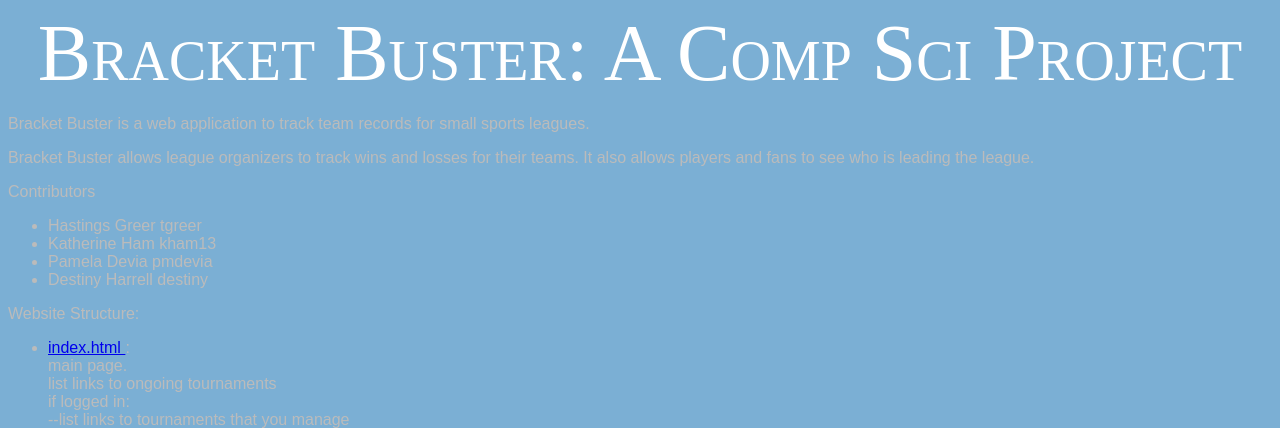
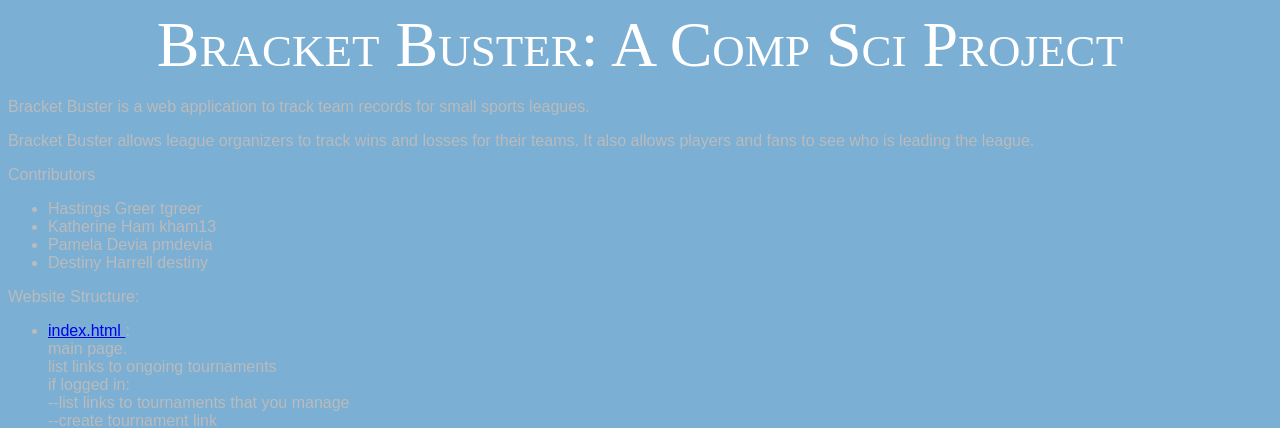
Before and after one commit to HastingsGreer/tournament-website, a PHP site: page / in a window 1280 px wide. Shown: the top 428 px of the page. Run offline with PHP 8.4, Linux system fonts and the light colour scheme.

Commit message:
Update styles.css

```diff
--- a/mockup/styles.css
+++ b/mockup/styles.css
@@ -18,8 +18,8 @@ html{
 }
 
 #title{
-    font-family: "Times New Roman";
-    font-size: 5em;
+    font-family: "Overpass";
+    font-size: 4em;
     font-variant: small-caps;
     color: #FFFFFF;
     text-align: center;
```
